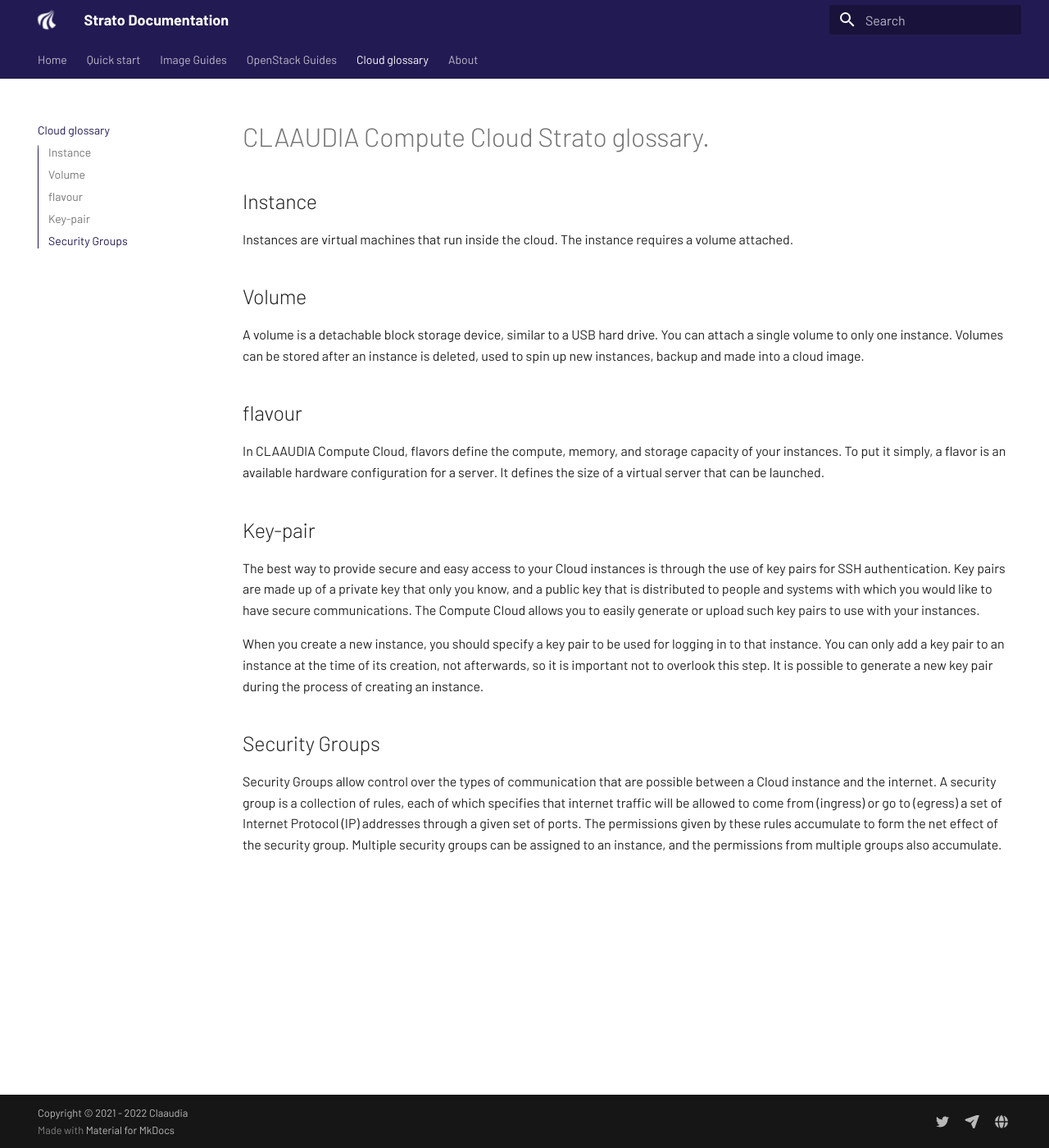
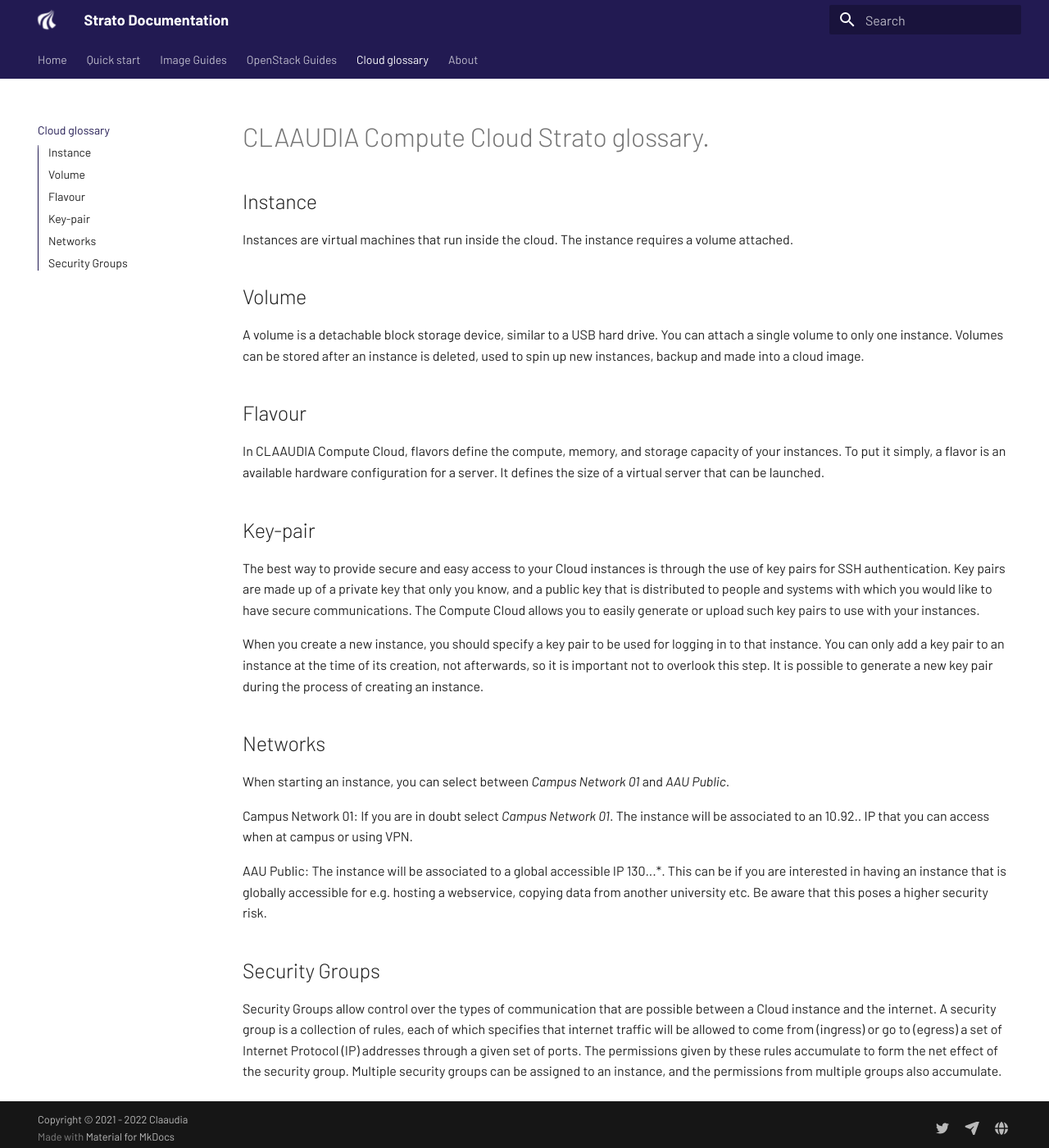
Before and after one commit to daniehej/Documentation, an MkDocs documentation site: the page built from docs/cloud_glossary.md, in a window 1280 px wide and 1400 px high. Shown: the whole window at 82% size. Built offline with MkDocs 1.6.1 and Material for MkDocs 9.7.7, drawn with Linux system fonts in a browser that asks for light colours.

Commit message:
added description of the two networks

```diff
--- a/docs/cloud_glossary.md
+++ b/docs/cloud_glossary.md
@@ -7,7 +7,7 @@
 ## Volume
 A volume is a detachable block storage device, similar to a USB hard drive. You can attach a single volume to only one instance. Volumes can be stored after an instance is deleted, used to spin up new instances, backup and made into a cloud image.
 
-## flavour
+## Flavour
 In CLAAUDIA Compute Cloud, flavors define the compute, memory, and storage capacity of your instances. To put it simply, a flavor is an available hardware configuration for a server. It defines the size of a virtual server that can be launched.
 
 ## Key-pair
@@ -15,5 +15,13 @@
 
 When you create a new instance, you should specify a key pair to be used for logging in to that instance. You can only add a key pair to an instance at the time of its creation, not afterwards, so it is important not to overlook this step. It is possible to generate a new key pair during the process of creating an instance.
 
+## Networks
+
+When starting an instance, you can select between *Campus Network 01* and *AAU Public*.
+
+Campus Network 01: If you are in doubt select *Campus Network 01*. The instance will be associated to an 10.92.*.* IP that you can access when at campus or using VPN.
+
+AAU Public: The instance will be associated to a global accessible IP 130.*.*.*. This can be if you are interested in having an instance that is globally accessible for e.g. hosting a webservice, copying data from another university etc. Be aware that this poses a higher security risk.
+
 ## Security Groups
 Security Groups allow control over the types of communication that are possible between a Cloud instance and the internet. A security group is a collection of rules, each of which specifies that internet traffic will be allowed to come from (ingress) or go to (egress) a set of Internet Protocol (IP) addresses through a given set of ports. The permissions given by these rules accumulate to form the net effect of the security group. Multiple security groups can be assigned to an instance, and the permissions from multiple groups also accumulate.
```
